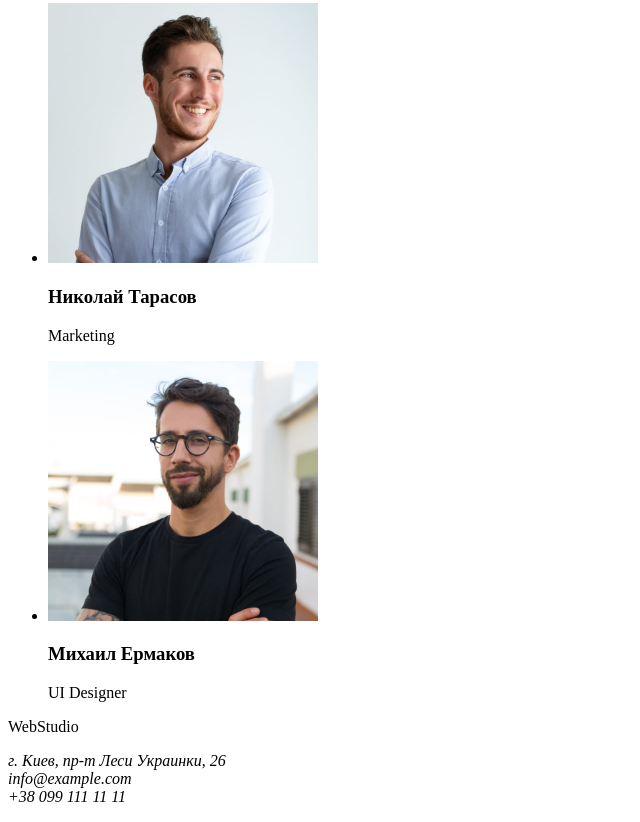
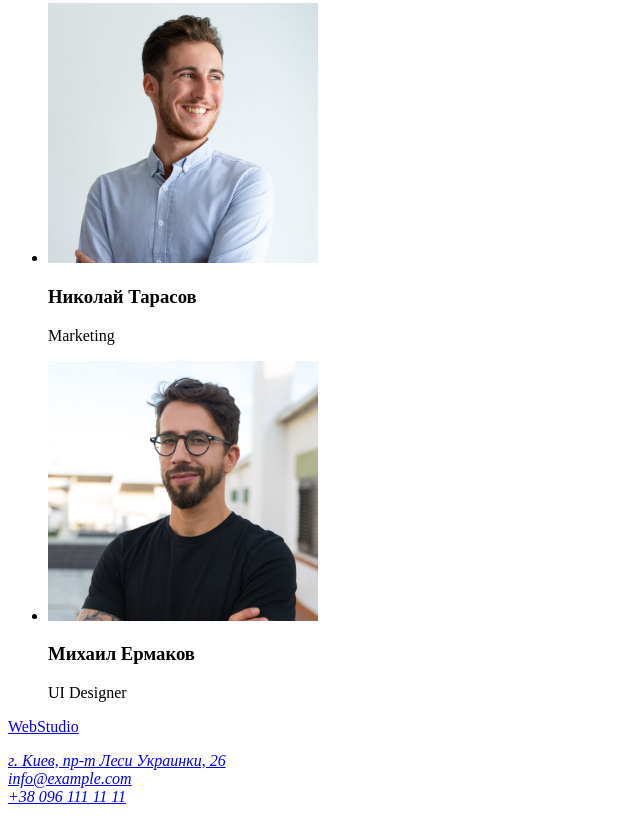
Before and after one commit to serovsergey/goit-markup-hw-01, a plain HTML site: page index.html in a window 1280 px wide. Shown: the part 2360-3182 px from the top of the page, without its empty margins (0-640 px from the left). Drawn offline with Linux system fonts and the light colour scheme.

Commit message:
added links in footer

```diff
--- a/index.html
+++ b/index.html
@@ -91,12 +91,12 @@
         </section>
     </main>
     <footer>
-        <p>WebStudio</p>
+        <a href="/">WebStudio</a>
         <address>
             <p>
-                г. Киев, пр-т Леси Украинки, 26 <br>
-                info@example.com <br>
-                +38 099 111 11 11
+                <a href="https://goo.gl/maps/FGzR6tCv5YiVbEHk7" target="_blank">г. Киев, пр-т Леси Украинки, 26</a> <br>
+                <a href="mailto:info@example.com">info@example.com</a> <br>
+                <a href="tel:+380961111111">+38 096 111 11 11</a>
             </p>
         </address>
     </footer>
```
